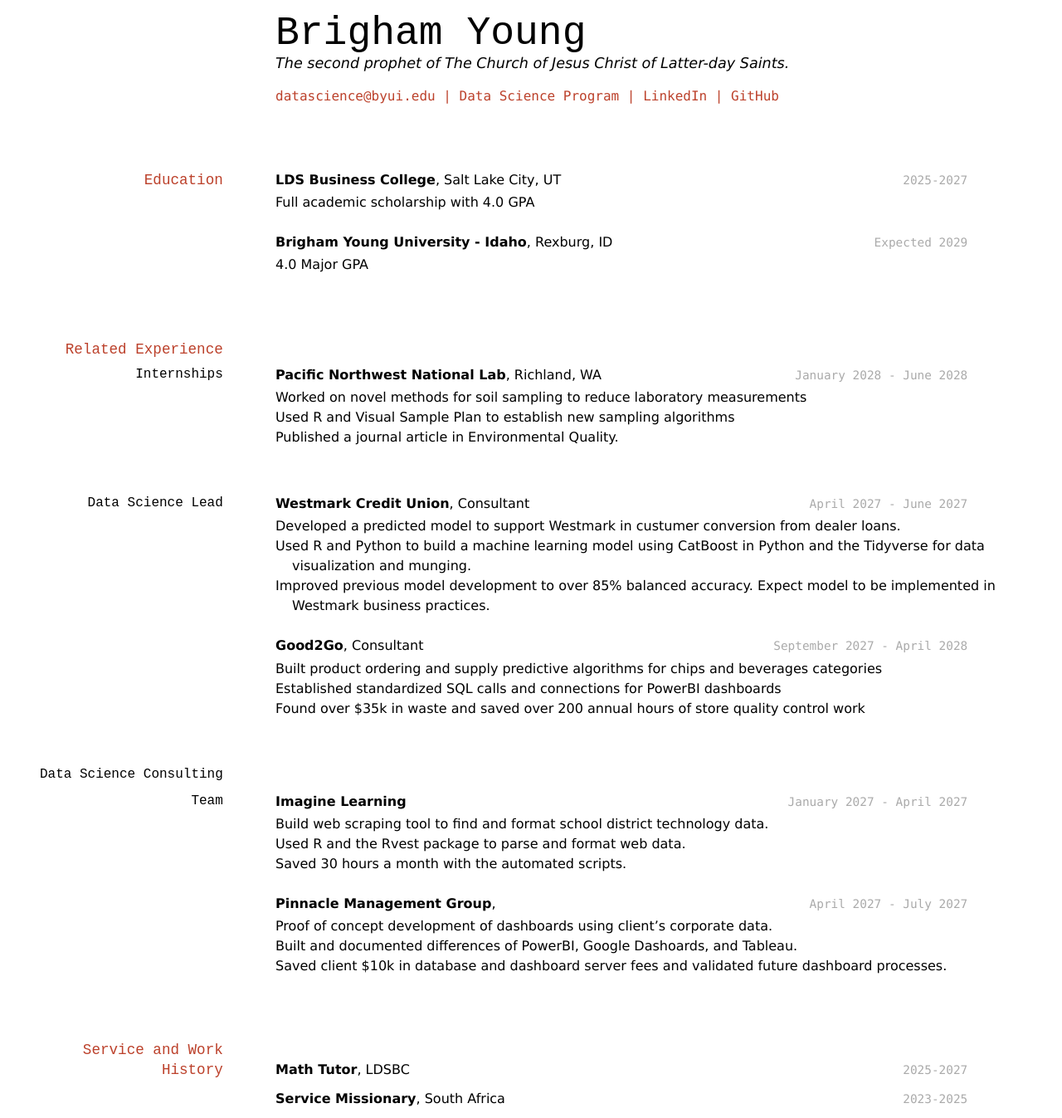
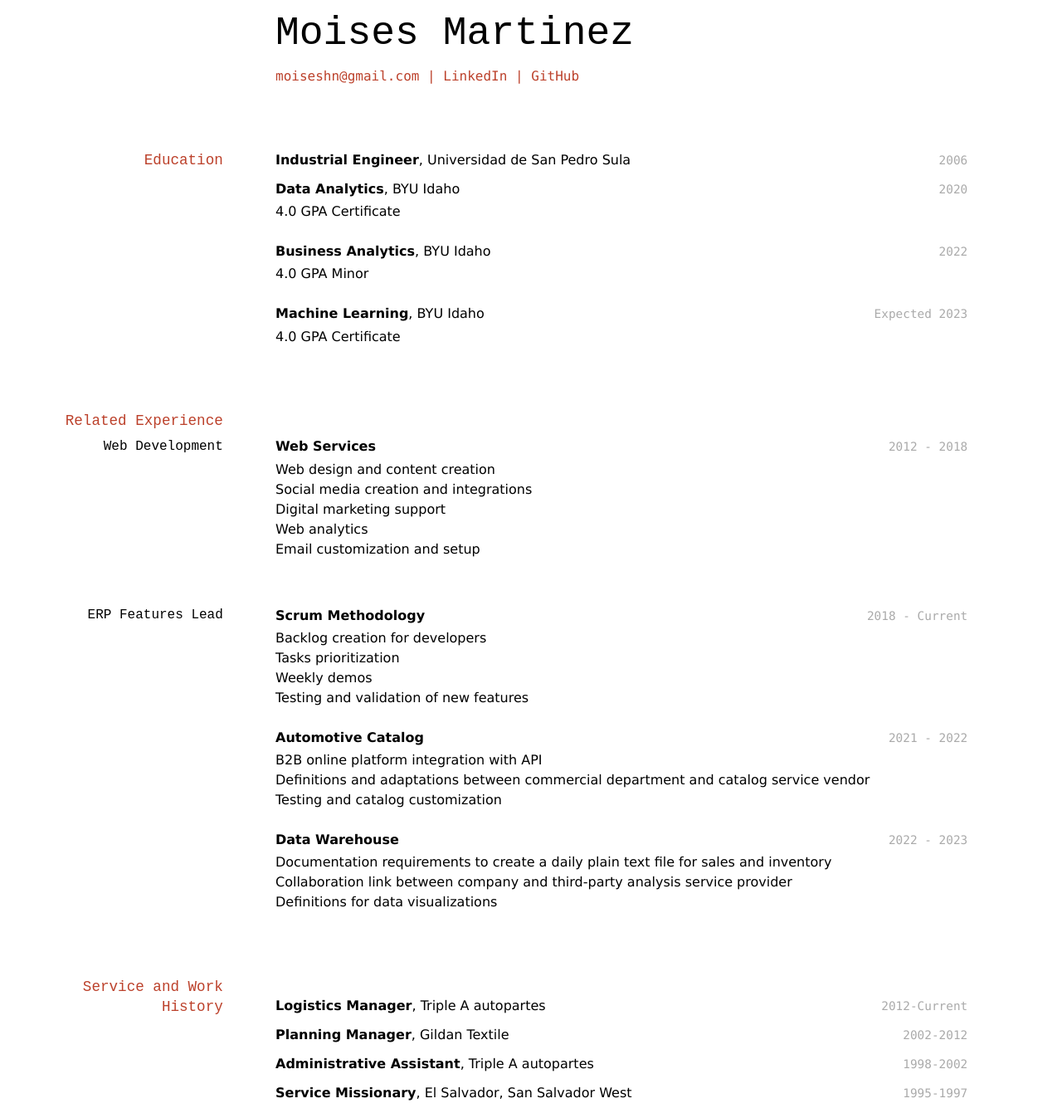
Before and after one commit to moiseshn/moises_resume, a Jekyll site: the page built from docs/index.md, in a window 1280 px wide. Shown: the whole page at 83% size. Built offline with Jekyll 4.4.1, drawn with Linux system fonts in a browser that asks for light colours.

Commit message:
Resume first update

```diff
--- a/docs/index.md
+++ b/docs/index.md
@@ -1,87 +1,97 @@
 ---
 layout: cv
-title: Brigham Young's Resume
+title: Moises Martinez's Resume
 ---
-# Brigham Young
-The second prophet of The Church of Jesus Christ of Latter-day Saints.
+# Moises Martinez
 
 <div id="webaddress">
-<a href="datascience@byui.edu">datascience@byui.edu</a>
-| <a href="https://byuidatascience.github.io/development.html">Data Science Program</a>
-| <a href="https://www.linkedin.com/groups/13537407/">LinkedIn</a>
-| <a href="https://github.com/byuids-resumes">GitHub</a>
+<a href="moiseshn@gmail.com">moiseshn@gmail.com</a>
+| <a href="www.linkedin.com/in/moiseshn">LinkedIn</a>
+| <a href="https://github.com/moiseshn">GitHub</a>
 </div>
-
-<!-- https://www.monique.tech/the-art-of-markdown -->
 
 ## Education
 
-`2025-2027`
-__LDS Business College__, Salt Lake City, UT
+`2006`
+__Industrial Engineer__, Universidad de San Pedro Sula
 
-- Full academic scholarship with 4.0 GPA
+`2020`
+__Data Analytics__, BYU Idaho
 
-`Expected 2029`
-__Brigham Young University - Idaho__, Rexburg, ID
+-  4.0 GPA Certificate
 
-- 4.0 Major GPA
+`2022`
+__Business Analytics__, BYU Idaho
+
+- 4.0 GPA Minor
+
+`Expected 2023`
+__Machine Learning__, BYU Idaho
+
+- 4.0 GPA Certificate
 
 
 ## Related Experience
 
-### Internships
+### Web Development
 
-`January 2028 - June 2028`
-__Pacific Northwest National Lab__, Richland, WA
+`2012 - 2018`
+__Web Services__
 
-- Worked on novel methods for soil sampling to reduce laboratory measurements
-- Used R and Visual Sample Plan to establish new sampling algorithms
-- Published a journal article in Environmental Quality.
+- Web design and content creation
+- Social media creation and integrations
+- Digital marketing support
+- Web analytics
+- Email customization and setup
 
-### Data Science Lead
+### ERP Features Lead
 
-`April 2027 - June 2027`
-__Westmark Credit Union__, Consultant
+`2018 - Current`
+__Scrum Methodology__
 
-- Developed a predicted model to support Westmark in custumer conversion from dealer loans.
-- Used R and Python to build a machine learning model using CatBoost in Python and the Tidyverse for data visualization and munging.
-- Improved previous model development to over 85% balanced accuracy. Expect model to be implemented in Westmark business practices.
+- Backlog creation for developers
+- Tasks prioritization
+- Weekly demos
+- Testing and validation of new features
 
-`September 2027 - April 2028`
-__Good2Go__, Consultant
+`2021 - 2022`
+__Automotive Catalog__
 
-- Built product ordering and supply predictive algorithms for chips and beverages categories
-- Established standardized SQL calls and connections for PowerBI dashboards
-- Found over $35k in waste and saved over 200 annual hours of store quality control work
+- B2B online platform integration with API
+- Definitions and adaptations between commercial department and catalog service vendor
+- Testing and catalog customization
 
-### Data Science Consulting Team
+`2022 - 2023`
+__Data Warehouse__
 
-`January 2027 - April 2027`
-__Imagine Learning__
+- Documentation requirements to create a daily plain text file for sales and inventory
+- Collaboration link between company and third-party analysis service provider
+- Definitions for data visualizations
 
-- Build web scraping tool to find and format school district technology data.
-- Used R and the Rvest package to parse and format web data.
-- Saved 30 hours a month with the automated scripts.
+<!-- `2023 - Current`
+__ERP 2.0__
 
-`April 2027 - July 2027`
-__Pinnacle Management Group__,
-
-- Proof of concept development of dashboards using client's corporate data.
-- Built and documented differences of PowerBI, Google Dashoards, and Tableau.
-- Saved client $10k in database and dashboard server fees and validated future dashboard processes.
+-
+-
+-  -->
 
 
 ## Service and Work History
 
-`2025-2027`
-__Math Tutor__, LDSBC
+`2012-Current`
+__Logistics Manager__, Triple A autopartes
 
+`2002-2012`
+__Planning Manager__, Gildan Textile
 
-`2023-2025`
-__Service Missionary__, South Africa
+`1998-2002`
+__Administrative Assistant__, Triple A autopartes
+
+`1995-1997`
+__Service Missionary__, El Salvador, San Salvador West
 
 
 
 <!-- ### Footer
 
-Last updated: May 2013 -->
+Last updated: December 2022 -->
```
